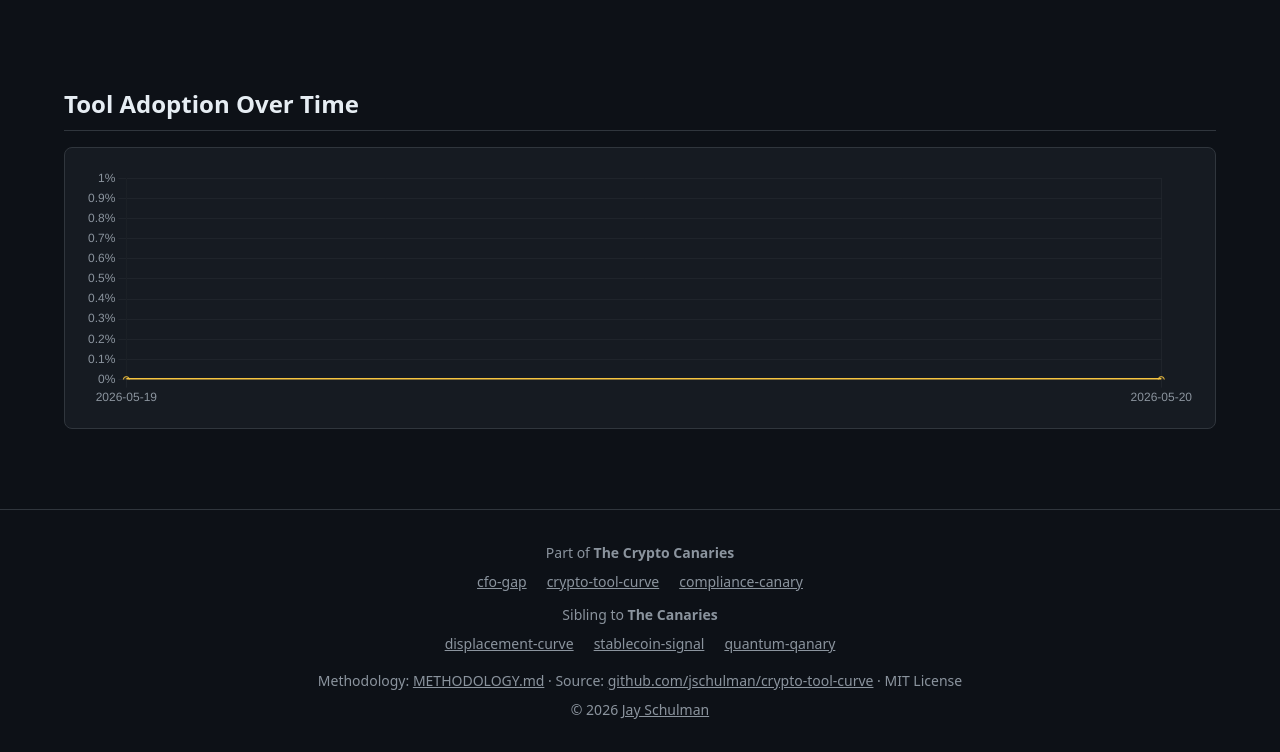
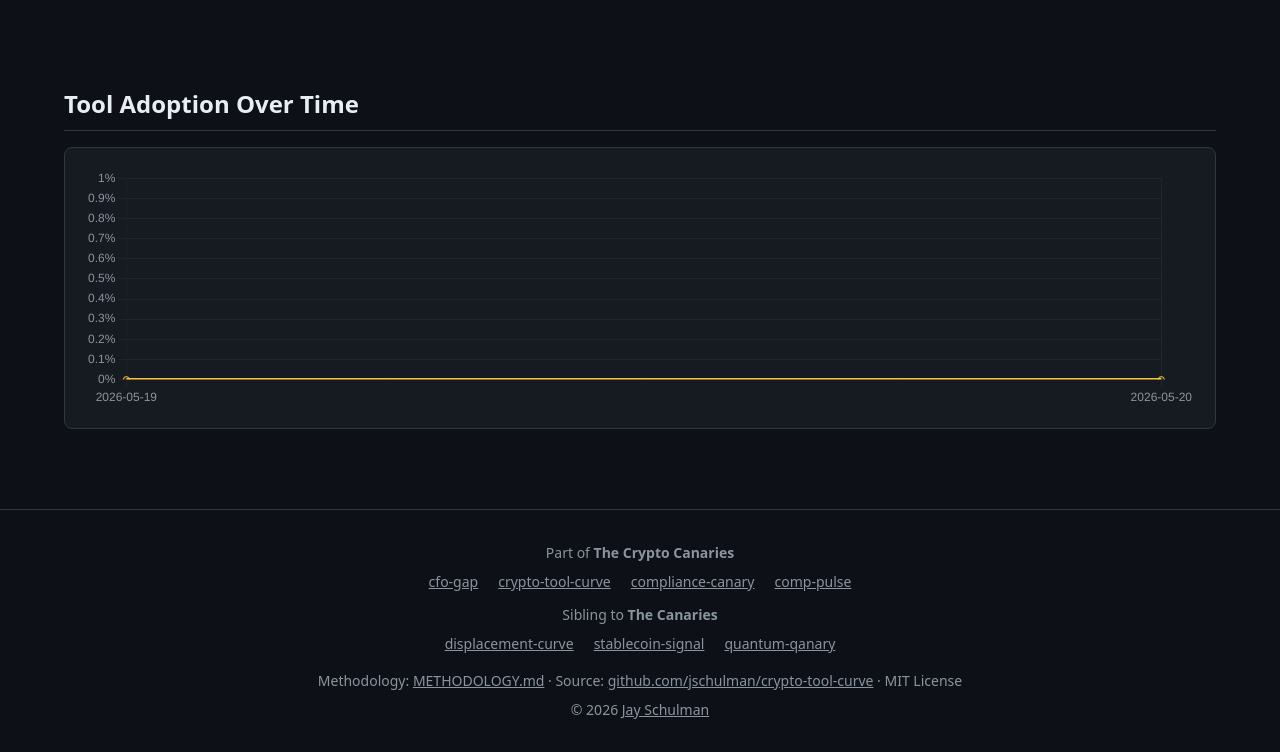
Before and after one commit to jschulman/crypto-tool-curve, a plain HTML site: page docs/index.html in a window 1280 px wide. Shown: the part 1717-2469 px from the top of the page. Drawn offline with nearby package versions, Linux system fonts and the light colour scheme; no server answers.

Commit message:
chore: add comp-pulse to canary cross-links

```diff
--- a/docs/index.html
+++ b/docs/index.html
@@ -92,6 +92,7 @@
         <a href="https://jschulman.github.io/cfo-gap">cfo-gap</a>
         <a href="https://jschulman.github.io/crypto-tool-curve">crypto-tool-curve</a>
         <a href="https://jschulman.github.io/compliance-canary">compliance-canary</a>
+        <a href="https://jschulman.github.io/comp-pulse">comp-pulse</a>
       </div>
       <div>Sibling to <strong>The Canaries</strong></div>
       <div class="canaries-row">
```
Also changed, not shown: 1 other file.
